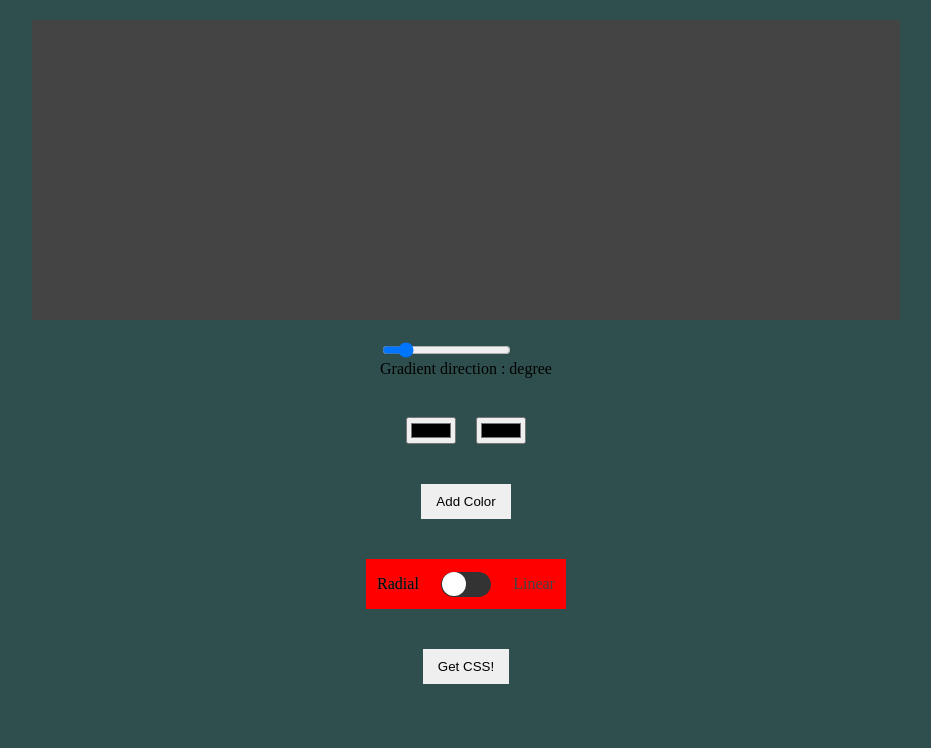
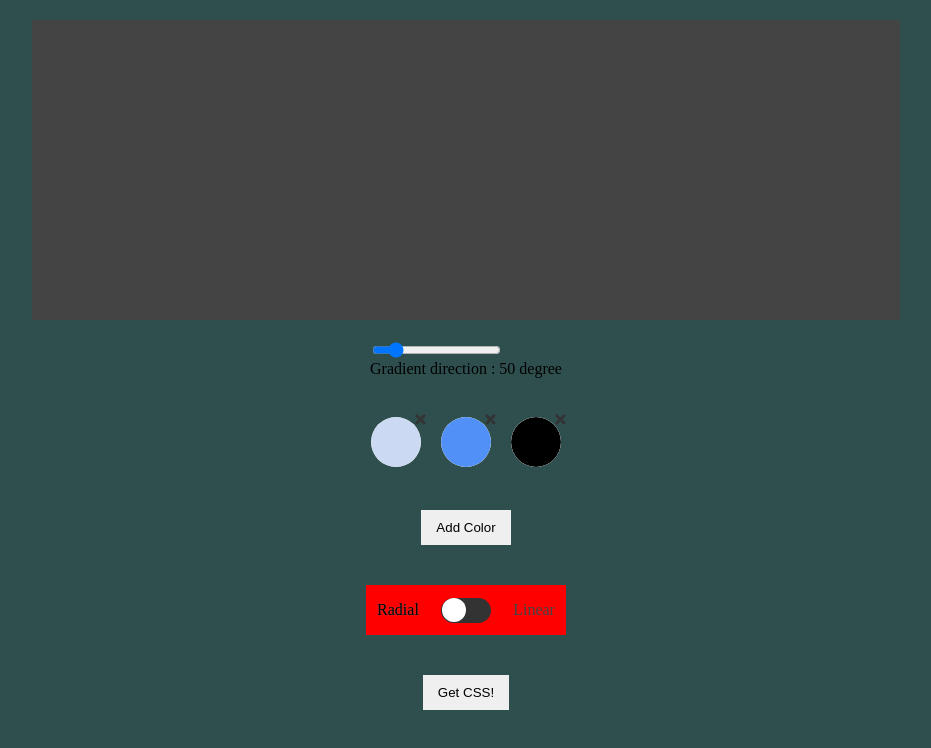
Before and after one commit to ivakhiv99/Gradient-Generator, a website: page index.html in a window 1280 px wide. Both pictures are taken after a click on the button "Add Color". Shown: the whole page, without its empty margins (174-1105 px from the left). Drawn offline with Linux system fonts and the light colour scheme.

Commit message:
color list

```diff
--- a/index.html
+++ b/index.html
@@ -6,8 +6,8 @@
         content="width=device-width, user-scalable=no, initial-scale=1.0, maximum-scale=1.0, minimum-scale=1.0">
   <meta http-equiv="X-UA-Compatible" content="ie=edge">
   <title>CSS Gradient Generator</title>
+  <link rel="stylesheet" href="https://use.fontawesome.com/releases/v5.4.2/css/all.css" integrity="sha384-/rXc/GQVaYpyDdyxK+ecHPVYJSN9bmVFBvjA/9eOB+pb3F2w2N6fc5qB9Ew5yIns" crossorigin="anonymous">
   <link rel="stylesheet" href="src/style.css">
-  <script src="src/code.js"></script>
 </head>
 <body>
 
@@ -15,19 +15,21 @@
     <div class="gg-gradient-block" id="gradient-here"></div>
     <div class="gg-degree-range">
       <input id="degree-input" type="range" min="0" max="360" step="1" value="50" >
-      <p>Gradient direction : <span id="degree-value"></span> degree</p>
+      <p>Gradient direction : <span id="degree-value">50</span> degree</p>
     </div>
 
-    <ul class="gg-colors-list flex-row">
-      <li class="gg-colors-list__item gg-color-item">
-        <input class="gg-color-item__input" type="color" value="#333">
+    <ul id="gg-colors-list" class="gg-colors-list flex-row">
+      <li class="gg-colors-list__item">
+        <i class="fas fa-times gg-colors-list__remove-btn"></i>
+        <input class="gg-colors-list__input" type="color" value="#cbdaf2">
       </li>
       <li class="gg-colors-list__item">
-        <input class="gg-color-item__input" type="color" value="#444">
+        <i class="fas fa-times gg-colors-list__remove-btn"></i>
+        <input class="gg-colors-list__input" type="color" value="#5191f7">
       </li>
     </ul>
 
-    <button class="gg-add-color-btn btn">Add Color</button>
+    <button onclick="addColor()" class="gg-add-color-btn btn" >Add Color</button>
 
     <div class="gg-toggle flex-row">
       <h2 id="radial" class="gg-toggle__gradient-type--on">Radial</h2>
@@ -40,5 +42,7 @@
 
   </main>
 
+  <script src="src/code.js"></script>
+
 </body>
 </html>
--- a/package.json
+++ b/package.json
@@ -4,7 +4,7 @@
   "description": "",
   "main": "index.js",
   "scripts": {
-    "start": "webpack-dev-server --config ./webpack/webpack.dev.js --open HOST=0.0.0.0",
+    "start": "webpack-dev-server --config ./webpack/webpack.dev.js",
     "test": "jest",
     "lint": "eslint ./src",
     "lint:watch": "esw --watch",
--- a/src/code.js
+++ b/src/code.js
@@ -5,7 +5,7 @@
 // });
 
 
-function toggle () {
+const toggle = () => {
   const $toggleBtn = event.target;
   $toggleBtn.style.outline = 'none';
   const $radial = document.getElementById('radial');
@@ -21,11 +21,48 @@ function toggle () {
   }
 }
 
-const $degreeInput = document.getElementById('degree-input');
-console.log($degreeInput);
+//
+// deegree-value
+// {
+//
+// // document.addEventListener("DOMContentLoaded", function() {
+//   const degreeInput = document.getElementById('degree-input').value;
+//
+//   document.getElementById('degree-input').addEventListener('click', function () { /*mouseup*/
+//     // const degreeVal = document.getElementById('degree-value');
+//     console.log(degreeInput);
+//     // degreeVal.innerHTML = degreeInput.value;
+//   });
+//
+// // });
+//
+//
+// }
 
-$degreeInput.addEventListener('mouseup', function () {
-  const $degreeVal = document.getElementById('degree-value');
-  console.log("f u");
-  $degreeVal.innerText = $degreeInput.value;
+const addColor = () => {
+  const $colorsList = document.getElementById('gg-colors-list');
+
+  const $li = document.createElement('li');
+  $li.classList.add('gg-colors-list__item');
+
+  const $colorInput = document.createElement('input');
+  $colorInput.classList.add('gg-colors-list__input');
+  $colorInput.type ='color';
+
+  const $removeBtn = document.createElement('i');
+  $removeBtn.classList.add('fas' , 'fa-times' , 'gg-colors-list__remove-btn');
+
+  $li.appendChild($removeBtn);
+  $li.appendChild($colorInput);
+  $colorsList.appendChild($li);
+}
+
+document.addEventListener('click' , event =>  {
+  const {target} = event;
+  const isRemoveBtn = target.classList.contains('gg-colors-list__remove-btn');
+  const $list = target.parentElement.parentElement;
+  const $item = target.parentElement;
+  if (isRemoveBtn){
+    $list.removeChild($item);
+  }
 });
--- a/src/reset.scss
+++ b/src/reset.scss
@@ -130,6 +130,11 @@ a{
   html{
     height: 100%;
   }
+
 *{
   box-sizing: border-box;
 }
+
+input[type=color] {
+  -webkit-appearance: none ;
+}
--- a/src/style.scss
+++ b/src/style.scss
@@ -30,20 +30,43 @@
 .gg-colors-list {
   margin: 20px 0;
   justify-content: space-around;
+  display: flex;
 
   &__item {
     margin: 0 10px;
+    border-radius: 50%;
+    position: relative;
+  }
+
+  &__remove-btn {
+    font-size: 15px;
+    color: #333;
+    position: absolute;
+    right: -9%;
+    top: -9%;
+  }
+
+  &__input {
+    -webkit-appearance: none;
+    border: none;
+    width: 50px;
+    height: 50px;
+    border-radius: 50%;
+    padding: 0;
+
+    &::-webkit-color-swatch-wrapper {
+      border: none;
+      border-radius: 50%;
+      padding: 0;
+    }
+
+    &::-webkit-color-swatch {
+      border: none;
+      border-radius: 50%;
+      padding: 0;
+    }
   }
 }
-
-//
-//.gg-color-item{
-//  border-radius: 50%;
-//
-//  &__input{
-//    border-radius: 50%;
-//  }
-//}
 
 .gg-add-color-btn {
   margin: 20px 0;
```
Also changed, not shown: src/style.css, 1 other file.
